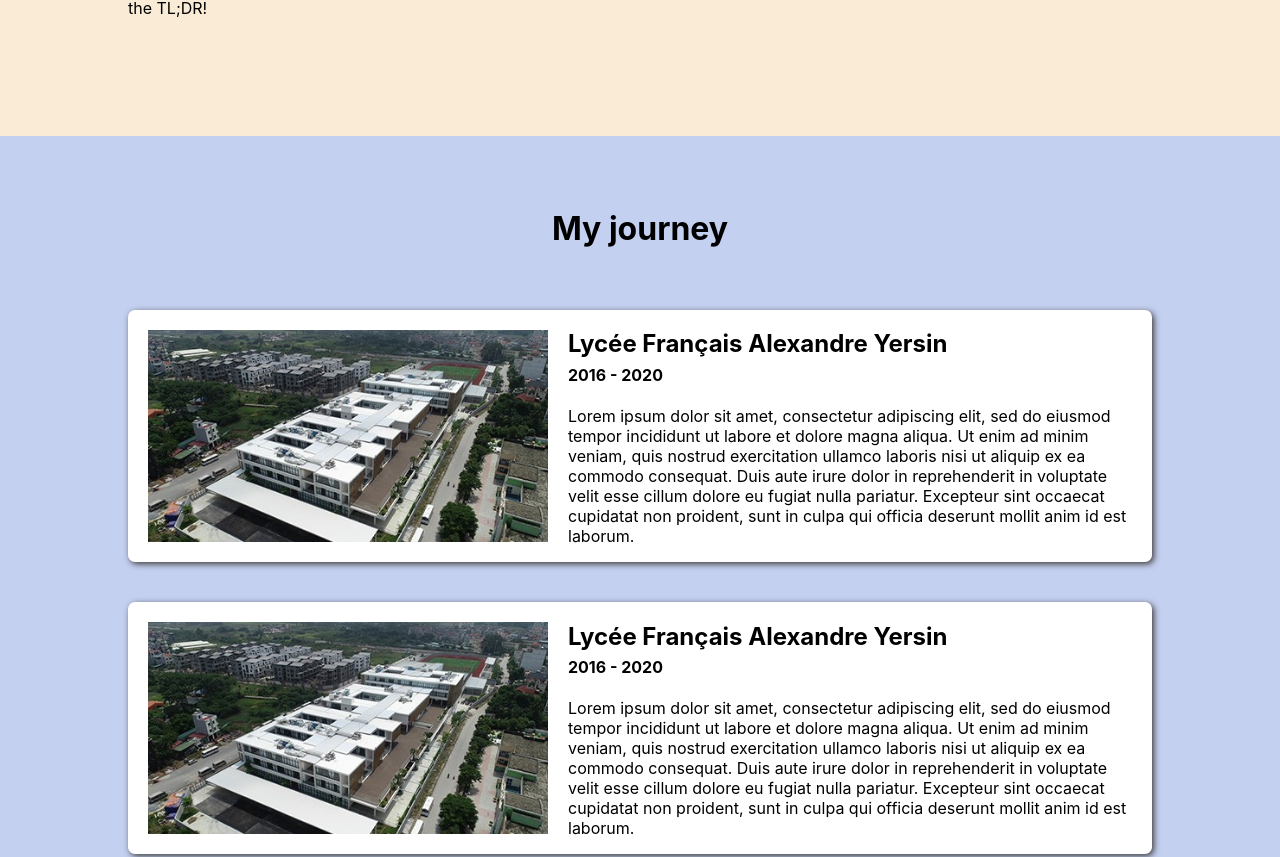
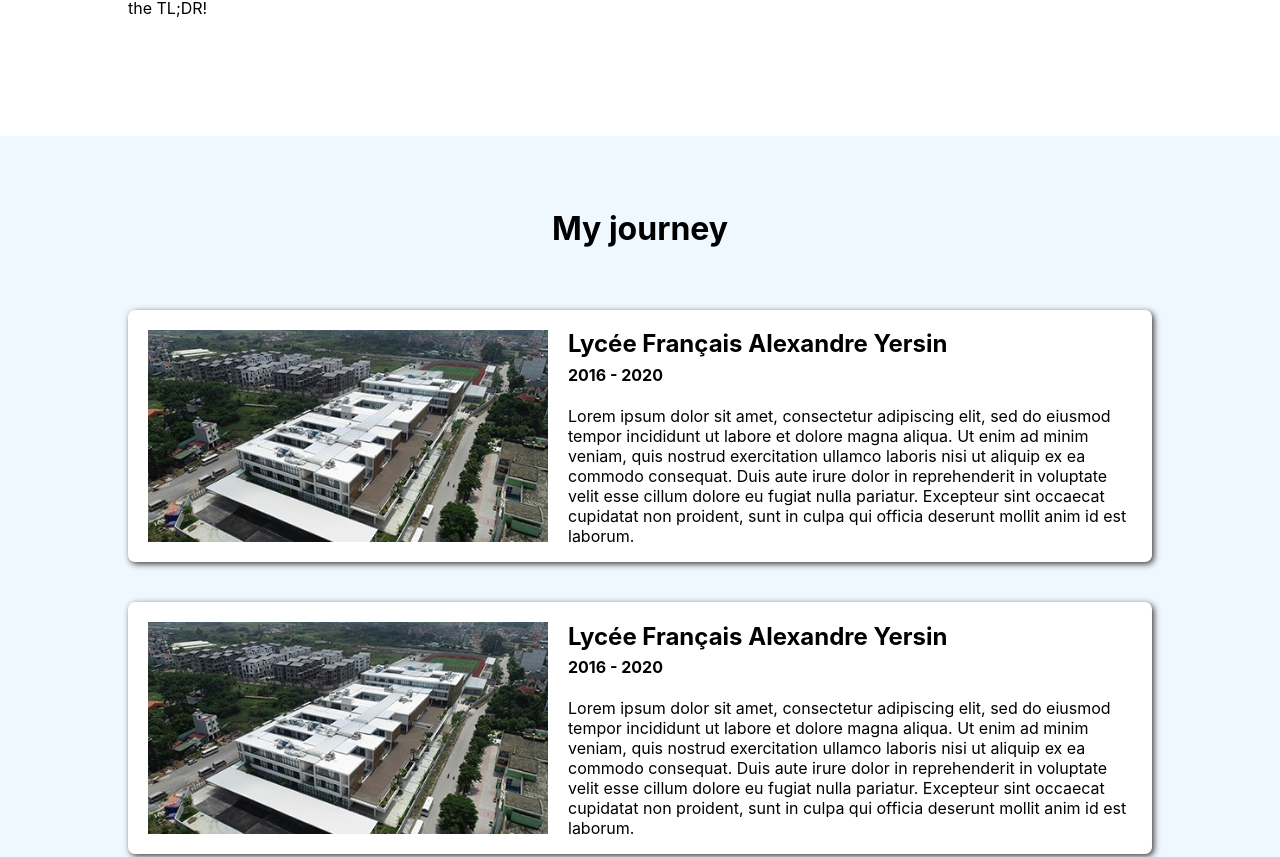
Before and after one commit to phongulus/personal-website, a React (Create React App) app: page / in a window 1280 px wide. Shown: the part 1175-2032 px from the top of the page. Built offline with nearby package versions, Linux system fonts and the light colour scheme.

Commit message:
Created a separate file for Experience section

```diff
--- a/src/App.css
+++ b/src/App.css
@@ -33,9 +33,11 @@
 } */
 
 .navbar-wrapper {
-  background-color: rgb(123, 203, 206);
+  /* background-color: rgb(123, 203, 206); */
+  /* background-color: aliceblue; */
+  background-color: white;
   z-index: 1;
-  opacity: 0.98;
+  opacity: 0.97;
   box-shadow: 1px 1px 10px 1px rgb(59, 59, 59);
   width: 100%;
   min-height: 50px;
@@ -73,12 +75,15 @@
   transition: 0.3s;
   cursor: pointer;
 
-  background-color: rgb(123, 203, 206);
+  /* background-color: rgb(123, 203, 206); */
+  /* background-color: aliceblue; */
+  background-color: white;
   color: black;
 }
 
 .nav-button:hover {
-  background-color: rgb(100, 178, 180);
+  /* background-color: rgb(100, 178, 180); */
+  background-color: rgb(212, 219, 226);
 }
 
 .navbar-logo {
@@ -112,7 +117,9 @@
 }
 
 .about-wrapper {
-  background-color: antiquewhite;
+  /* background-color: antiquewhite; */
+  /* background-color: aliceblue; */
+  background-color: white;
   padding-left: 10%;
   padding-right: 10%;
   margin-bottom: 0px;
@@ -140,7 +147,9 @@
 }
 
 .experience-wrapper {
-  background-color: rgb(196, 208, 240);
+  /* background-color: rgb(196, 208, 240); */
+  /* background-color: rgb(224, 240, 255); */
+  background-color: aliceblue;
   margin-top: 0px;
   padding-left: 10%;
   padding-right: 10%;
@@ -157,7 +166,9 @@
 }
 
 .projects-wrapper {
-  background-color: rgb(212, 224, 255);
+  /* background-color: rgb(212, 224, 255); */
+  /* background-color: aliceblue; */
+  background-color: white;
   margin-top: 0px;
   padding-left: 10%;
   padding-right: 10%;
@@ -209,7 +220,9 @@
 
 
 .contact-wrapper {
-  background-color: rgb(189, 200, 226);
+  /* background-color: rgb(189, 200, 226); */
+  /* background-color: rgb(224, 240, 255); */
+  background-color: aliceblue;
   margin-top: 0px;
   padding-left: 10%;
   padding-right: 10%;
--- a/src/App.js
+++ b/src/App.js
@@ -1,14 +1,13 @@
 import logo from './images/logo.svg';
 import scroll from './images/scroll.png';
 import profilepic from './images/profile_pic.png';
-import highschoolpic from './images/2018-09-lfay-hanoi-vietnam-474x246.jpg';
 import arduinopic from './images/Arduino_Uno_-_R3.jpg'
 import fbicon from './images/facebook.png';
 import githubicon from './images/github.png';
 import './App.css';
 import Zoom from 'react-reveal/Zoom';
 import Fade from 'react-reveal/Fade';
-import ExperienceCard from './components/ExperienceCard';
+import Experience from './experience';
 
 function App() {
   return (
@@ -86,70 +85,7 @@
         </div>
       </div>
 
-      <div id='experience' className='experience-wrapper'>
-        <div className='experience'>
-          <h1>My journey</h1>
-          {/* <p>Click on each card to find out more!</p> */}
-          {/* <p></p> */}
-
-          <ExperienceCard
-            title='Lycée Français Alexandre Yersin'
-            date='2016 - 2020'
-            image={highschoolpic}
-            img_desc="high school"
-            desc="Lorem ipsum dolor sit amet, consectetur adipiscing elit, sed do eiusmod
-            tempor incididunt ut labore et dolore magna aliqua. Ut enim ad minim
-            veniam, quis nostrud exercitation ullamco laboris nisi ut aliquip ex ea
-            commodo consequat. Duis aute irure dolor in reprehenderit in voluptate
-            velit esse cillum dolore eu fugiat nulla pariatur. Excepteur sint
-            occaecat cupidatat non proident, sunt in culpa qui officia deserunt
-            mollit anim id est laborum."
-          />
-
-          <ExperienceCard
-            title='Lycée Français Alexandre Yersin'
-            date='2016 - 2020'
-            image={highschoolpic}
-            img_desc="high school"
-            desc="Lorem ipsum dolor sit amet, consectetur adipiscing elit, sed do eiusmod
-            tempor incididunt ut labore et dolore magna aliqua. Ut enim ad minim
-            veniam, quis nostrud exercitation ullamco laboris nisi ut aliquip ex ea
-            commodo consequat. Duis aute irure dolor in reprehenderit in voluptate
-            velit esse cillum dolore eu fugiat nulla pariatur. Excepteur sint
-            occaecat cupidatat non proident, sunt in culpa qui officia deserunt
-            mollit anim id est laborum."
-          />
-
-          <ExperienceCard
-            title='Lycée Français Alexandre Yersin'
-            date='2016 - 2020'
-            image={highschoolpic}
-            img_desc="high school"
-            desc="Lorem ipsum dolor sit amet, consectetur adipiscing elit, sed do eiusmod
-            tempor incididunt ut labore et dolore magna aliqua. Ut enim ad minim
-            veniam, quis nostrud exercitation ullamco laboris nisi ut aliquip ex ea
-            commodo consequat. Duis aute irure dolor in reprehenderit in voluptate
-            velit esse cillum dolore eu fugiat nulla pariatur. Excepteur sint
-            occaecat cupidatat non proident, sunt in culpa qui officia deserunt
-            mollit anim id est laborum."
-          />
-
-          <ExperienceCard
-            title='Lycée Français Alexandre Yersin'
-            date='2016 - 2020'
-            image={highschoolpic}
-            img_desc="high school"
-            desc="Lorem ipsum dolor sit amet, consectetur adipiscing elit, sed do eiusmod
-            tempor incididunt ut labore et dolore magna aliqua. Ut enim ad minim
-            veniam, quis nostrud exercitation ullamco laboris nisi ut aliquip ex ea
-            commodo consequat. Duis aute irure dolor in reprehenderit in voluptate
-            velit esse cillum dolore eu fugiat nulla pariatur. Excepteur sint
-            occaecat cupidatat non proident, sunt in culpa qui officia deserunt
-            mollit anim id est laborum."
-          />
-
-        </div>
-      </div>
+      <Experience />
 
       <div id='projects' className='projects-wrapper'>
         <div className='projects'>
--- /dev/null
+++ b/src/experience.css
@@ -0,0 +1,18 @@
+.experience-wrapper {
+  /* background-color: rgb(196, 208, 240); */
+  /* background-color: rgb(224, 240, 255); */
+  background-color: aliceblue;
+  margin-top: 0px;
+  padding-left: 10%;
+  padding-right: 10%;
+}
+
+.experience {
+  padding-top: 5%;
+  padding-bottom: 5%;
+  margin: auto;
+  max-width: 1200px;
+  display: flex;
+  flex-direction: column;
+  gap: 40px;
+}
--- /dev/null
+++ b/src/experience.js
@@ -0,0 +1,73 @@
+import React from "react";
+import ExperienceCard from './components/ExperienceCard';
+import highschoolpic from './images/2018-09-lfay-hanoi-vietnam-474x246.jpg';
+
+function Experience(props) {
+  return (
+    <div id='experience' className='experience-wrapper'>
+      <div className='experience'>
+
+        <h1>My journey</h1>
+
+        <ExperienceCard
+          title='Lycée Français Alexandre Yersin'
+          date='2016 - 2020'
+          image={highschoolpic}
+          img_desc="high school"
+          desc="Lorem ipsum dolor sit amet, consectetur adipiscing elit, sed do eiusmod
+          tempor incididunt ut labore et dolore magna aliqua. Ut enim ad minim
+          veniam, quis nostrud exercitation ullamco laboris nisi ut aliquip ex ea
+          commodo consequat. Duis aute irure dolor in reprehenderit in voluptate
+          velit esse cillum dolore eu fugiat nulla pariatur. Excepteur sint
+          occaecat cupidatat non proident, sunt in culpa qui officia deserunt
+          mollit anim id est laborum."
+        />
+
+        <ExperienceCard
+          title='Lycée Français Alexandre Yersin'
+          date='2016 - 2020'
+          image={highschoolpic}
+          img_desc="high school"
+          desc="Lorem ipsum dolor sit amet, consectetur adipiscing elit, sed do eiusmod
+          tempor incididunt ut labore et dolore magna aliqua. Ut enim ad minim
+          veniam, quis nostrud exercitation ullamco laboris nisi ut aliquip ex ea
+          commodo consequat. Duis aute irure dolor in reprehenderit in voluptate
+          velit esse cillum dolore eu fugiat nulla pariatur. Excepteur sint
+          occaecat cupidatat non proident, sunt in culpa qui officia deserunt
+          mollit anim id est laborum."
+        />
+
+        <ExperienceCard
+          title='Lycée Français Alexandre Yersin'
+          date='2016 - 2020'
+          image={highschoolpic}
+          img_desc="high school"
+          desc="Lorem ipsum dolor sit amet, consectetur adipiscing elit, sed do eiusmod
+          tempor incididunt ut labore et dolore magna aliqua. Ut enim ad minim
+          veniam, quis nostrud exercitation ullamco laboris nisi ut aliquip ex ea
+          commodo consequat. Duis aute irure dolor in reprehenderit in voluptate
+          velit esse cillum dolore eu fugiat nulla pariatur. Excepteur sint
+          occaecat cupidatat non proident, sunt in culpa qui officia deserunt
+          mollit anim id est laborum."
+        />
+
+        <ExperienceCard
+          title='Lycée Français Alexandre Yersin'
+          date='2016 - 2020'
+          image={highschoolpic}
+          img_desc="high school"
+          desc="Lorem ipsum dolor sit amet, consectetur adipiscing elit, sed do eiusmod
+          tempor incididunt ut labore et dolore magna aliqua. Ut enim ad minim
+          veniam, quis nostrud exercitation ullamco laboris nisi ut aliquip ex ea
+          commodo consequat. Duis aute irure dolor in reprehenderit in voluptate
+          velit esse cillum dolore eu fugiat nulla pariatur. Excepteur sint
+          occaecat cupidatat non proident, sunt in culpa qui officia deserunt
+          mollit anim id est laborum."
+        />
+
+      </div>
+    </div>
+  )
+}
+
+export default Experience;
```
